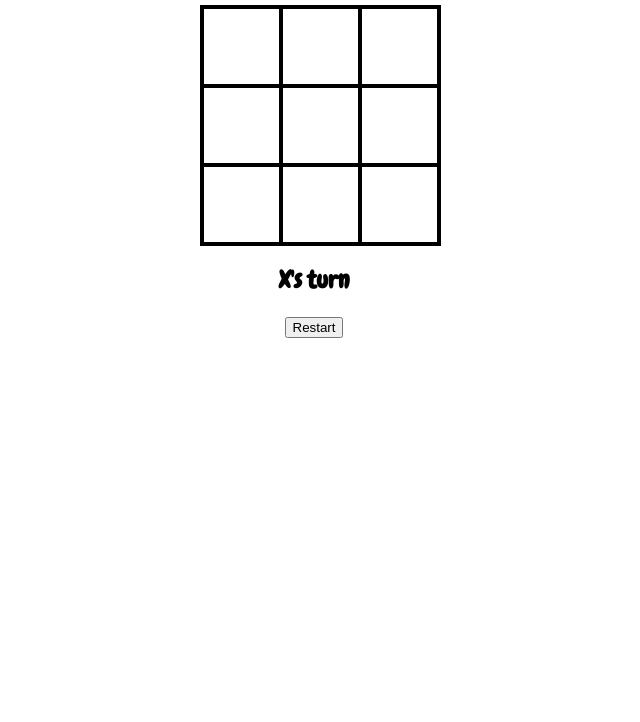
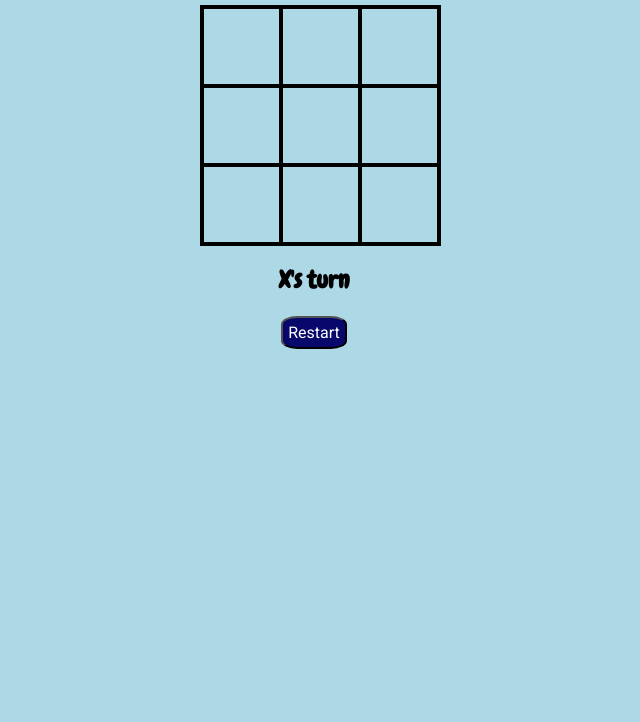
Before and after one commit to ashc735/tic-tac-toe, a plain HTML site: page index.html in a window 1280 px wide. Shown: the part 78-800 px from the top of the page, without its empty margins (326-966 px from the left). Drawn offline with Linux system fonts and the light colour scheme.

Commit message:
Added final styles to game

```diff
--- a/css/style.css
+++ b/css/style.css
@@ -1,3 +1,7 @@
+body {
+    background-color: lightblue;
+}
+
 .cell {
     width: 75px;
     height: 75px;
@@ -19,3 +23,12 @@
     width: 225px;
     margin: auto;
 }
+
+#restartBtn {
+    background-color: rgb(8, 8, 108);
+    border-radius: 25%;
+    color: white;
+    padding: 5px 5px;
+    font-size: 1rem;
+    font-family: 'Roboto';
+}
--- a/index.html
+++ b/index.html
@@ -6,8 +6,8 @@
     <title>Tic-Tac-Toe Game</title>
     <link rel="stylesheet" href="./css/style.css">
     <link rel="preconnect" href="https://fonts.googleapis.com">
-<link rel="preconnect" href="https://fonts.gstatic.com" crossorigin>
-<link href="https://fonts.googleapis.com/css2?family=Chewy&display=swap" rel="stylesheet">
+    <link rel="preconnect" href="https://fonts.gstatic.com" crossorigin>
+    <link href="https://fonts.googleapis.com/css2?family=Chewy&family=Roboto:ital,wght@0,100;0,300;0,400;0,500;0,700;0,900;1,100;1,300;1,400;1,500;1,700;1,900&display=swap" rel="stylesheet">
 </head>
 <body>
     <div id="gameContainer">
```
